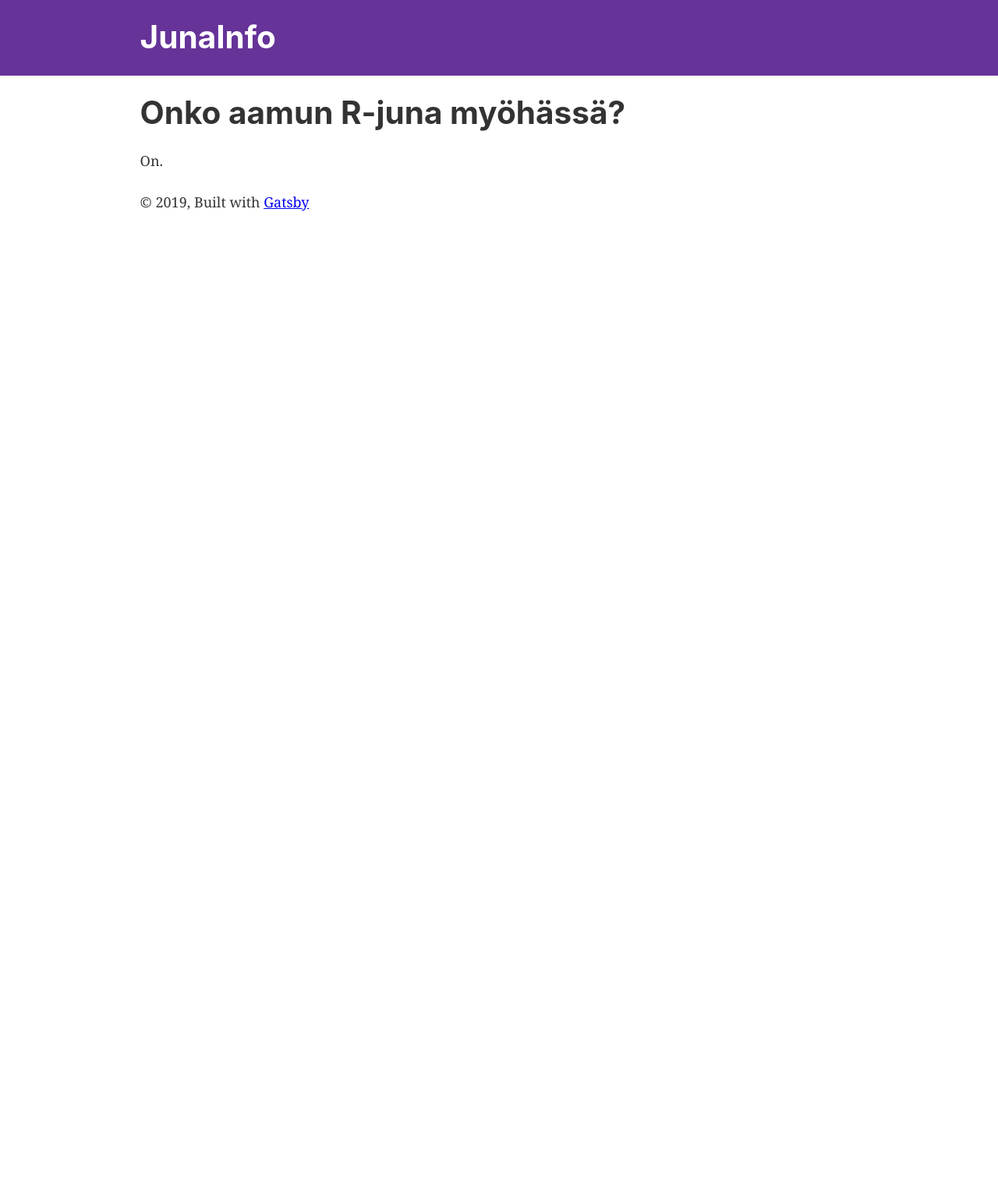
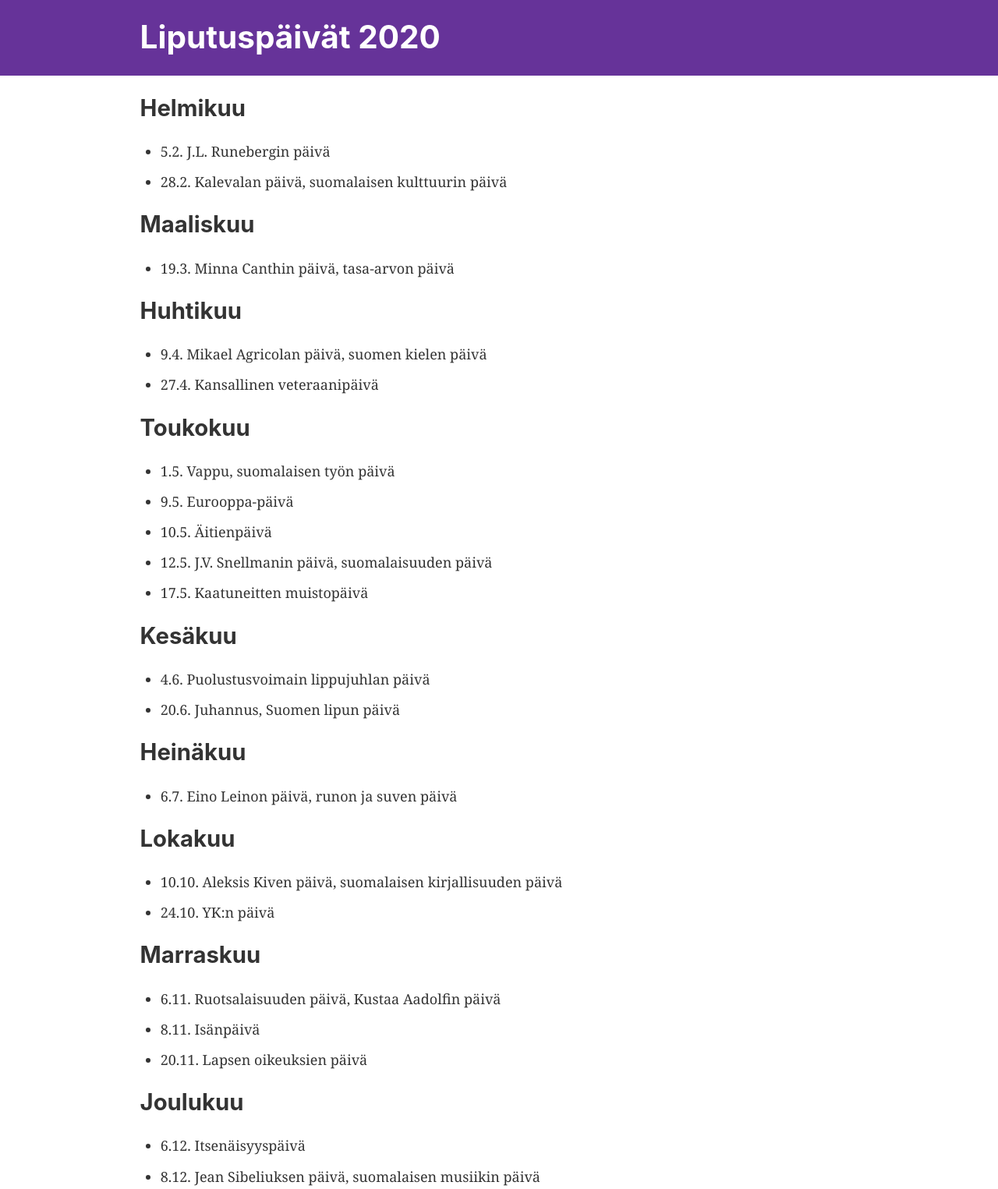
Before and after one commit to tristola/junainfo, a Gatsby site: page / in a window 1280 px wide. Shown: the top 1525 px of the page at 78% size. Before the commit the page ends 800 px from the top, so only its background shows below. Built offline with nearby package versions, Linux system fonts and the light colour scheme; Gatsby itself is replaced by a stand-in of ours.

Commit message:
liputuspaivat

```diff
--- a/gatsby-config.js
+++ b/gatsby-config.js
@@ -1,7 +1,7 @@
 module.exports = {
   siteMetadata: {
-    title: `JunaInfo`,
-    description: `Onko R-juna myöhässä? On.`,
+    title: `Liputuspäivät 2020`,
+    description: `Liputuspäivät 2020`,
     author: `@tristola`,
   },
   plugins: [
--- a/package.json
+++ b/package.json
@@ -5,9 +5,12 @@
   "version": "0.1.0",
   "author": "Kyle Mathews <mathews.kyle@gmail.com>",
   "dependencies": {
+    "@mdx-js/mdx": "^1.5.1",
+    "@mdx-js/react": "^1.5.1",
     "gatsby": "^2.16.1",
     "gatsby-image": "^2.2.29",
     "gatsby-plugin-manifest": "^2.2.23",
+    "gatsby-plugin-mdx": "^1.0.56",
     "gatsby-plugin-offline": "^3.0.16",
     "gatsby-plugin-react-helmet": "^3.1.13",
     "gatsby-plugin-sharp": "^2.2.31",
--- a/src/pages/index.js
+++ b/src/pages/index.js
@@ -7,9 +7,56 @@ import SEO from "../components/seo"
 
 const IndexPage = () => (
   <Layout>
-    <SEO title="Onko aamun juna myöhässä" />
-    <h1>Onko aamun R-juna myöhässä?</h1>
-    <p>On.</p>
+    <SEO title="Liputuspäivät" />
+    <div>
+      <h2>Helmikuu</h2>
+      <ul>
+        <li>5.2. J.L. Runebergin päivä</li>
+        <li>28.2. Kalevalan päivä, suomalaisen kulttuurin päivä</li>
+      </ul>
+      <h2>Maaliskuu</h2>
+      <ul>
+        <li>19.3. Minna Canthin päivä, tasa-arvon päivä</li>
+      </ul>
+      <h2>Huhtikuu</h2>
+      <ul>
+        <li>9.4. Mikael Agricolan päivä, suomen kielen päivä</li>
+        <li>27.4. Kansallinen veteraanipäivä</li>
+      </ul>
+      <h2>Toukokuu</h2>
+      <ul>
+        <li>1.5. Vappu, suomalaisen työn päivä</li>
+        <li>9.5. Eurooppa-päivä</li>
+        <li>10.5. Äitienpäivä</li>
+        <li>12.5. J.V. Snellmanin päivä, suomalaisuuden päivä</li>
+        <li>17.5. Kaatuneitten muistopäivä</li>
+      </ul>
+      <h2>Kesäkuu</h2>
+      <ul>
+        <li>4.6. Puolustusvoimain lippujuhlan päivä</li>
+        <li>20.6. Juhannus, Suomen lipun päivä</li>
+      </ul>
+      <h2>Heinäkuu</h2>
+      <ul>
+        <li>6.7. Eino Leinon päivä, runon ja suven päivä</li>
+      </ul>
+      <h2>Lokakuu</h2>
+      <ul>
+        <li>10.10. Aleksis Kiven päivä, suomalaisen kirjallisuuden päivä</li>
+        <li>24.10. YK:n päivä</li>
+      </ul>
+      <h2>Marraskuu</h2>
+      <ul>
+        <li>6.11. Ruotsalaisuuden päivä, Kustaa Aadolfin päivä</li>
+        <li>8.11. Isänpäivä</li>
+        <li>20.11. Lapsen oikeuksien päivä</li>
+      </ul>
+      <h2>Joulukuu</h2>
+      <ul>
+        <li>6.12. Itsenäisyyspäivä</li>
+        <li>8.12. Jean Sibeliuksen päivä, suomalaisen musiikin päivä</li>
+      </ul>
+    </div>
   </Layout>
 )
 
```
Also changed, not shown: 1 other file.
